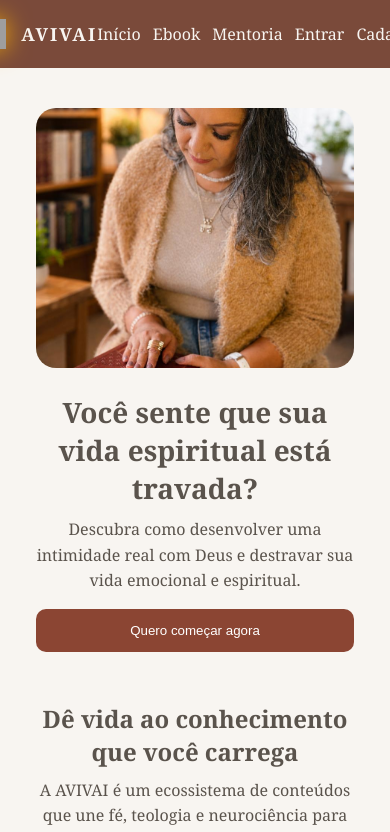
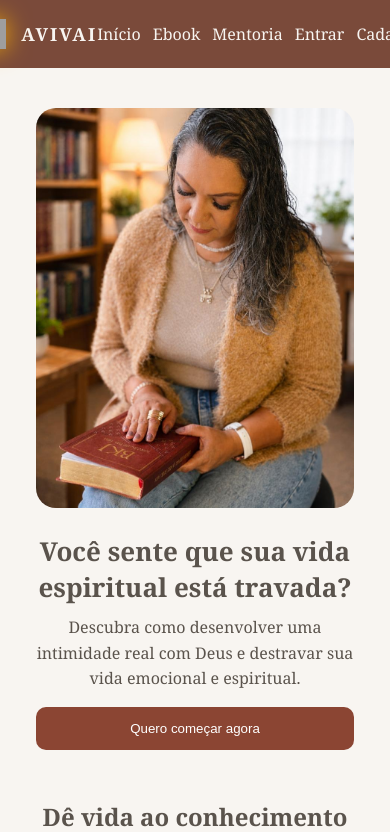
Before and after one commit to Mayra727/avivai-frontend, a React app: page / in a window 390 px wide. Shown: the top 832 px of the page. Built offline with nearby package versions, Linux system fonts and the light colour scheme; grey boxes are pictures that could not be loaded; the HTML template or start-up script is replaced by a standard one.

Commit message:
layout responsivo

```diff
--- a/src/pages/Home.tsx
+++ b/src/pages/Home.tsx
@@ -1,29 +1,25 @@
 import { useNavigate } from "react-router-dom";
+import type { CSSProperties } from "react";
 
 export default function Home() {
   const navigate = useNavigate();
 
   return (
-    <div style={{ padding: "20px" }}>
+    <div style={styles.container}>
 
       {/* HERO */}
-      <section style={{ textAlign: "center" }}>
+      <section style={styles.hero}>
         <img
           src="/vanessa.jpg"
           alt="Vanessa"
-          style={{
-            width: "100%",
-            height: "260px",
-            objectFit: "cover",
-            borderRadius: "20px"
-          }}
+          style={styles.heroImage}
         />
 
-        <h1 style={{ marginTop: "20px", fontSize: "28px" }}>
+        <h1 style={styles.title}>
           Você sente que sua vida espiritual está travada?
         </h1>
 
-        <p style={{ marginTop: "10px", lineHeight: "1.6" }}>
+        <p style={styles.subtitle}>
           Descubra como desenvolver uma intimidade real com Deus
           e destravar sua vida emocional e espiritual.
         </p>
@@ -121,7 +117,39 @@ export default function Home() {
   );
 }
 
-const styles = {
+const styles: { [key: string]: CSSProperties } = {
+
+  container: {
+    width: "100%",
+    maxWidth: "1100px",
+    margin: "0 auto",
+    padding: "20px"
+  },
+
+  hero: {
+    textAlign: "center",
+    marginBottom: "40px"
+  },
+
+ heroImage: {
+  width: "100%",
+  height: "auto",
+  maxHeight: "400px",
+  objectFit: "cover",
+  borderRadius: "20px"
+},
+
+  title: {
+    marginTop: "20px",
+    fontSize: "26px",
+    fontWeight: 700
+  },
+
+  subtitle: {
+    marginTop: "10px",
+    lineHeight: "1.6"
+  },
+
   section: {
     marginTop: "50px",
     textAlign: "center"
@@ -134,10 +162,12 @@ const styles = {
   marginInline: "auto"
 },
 
+
   grid: {
   display: "grid",
   gap: "15px",
-    marginTop: "20px"
+  marginTop: "20px",
+  gridTemplateColumns: "repeat(auto-fit, minmax(220px, 1fr))"
 },
 
   card: {
@@ -159,7 +189,11 @@ const styles = {
   color: "#fff",
   border: "none",
   borderRadius: "10px",
-    width: "100%"
+  maxWidth: "400px",
+  width: "100%",
+  marginInline: "auto",
+  display: "block",
+  cursor: "pointer"
 },
 
   secondaryButton: {
@@ -169,6 +203,11 @@ const styles = {
   color: "#8B4533",
   border: "1px solid #8B4533",
   borderRadius: "10px",
-    width: "100%"
-  }
+  maxWidth: "400px",
+  width: "100%",
+  marginInline: "auto",
+  display: "block",
+  cursor: "pointer"
+},
+
 };
```
Lines whose indentation alone changed are shown as unchanged.
